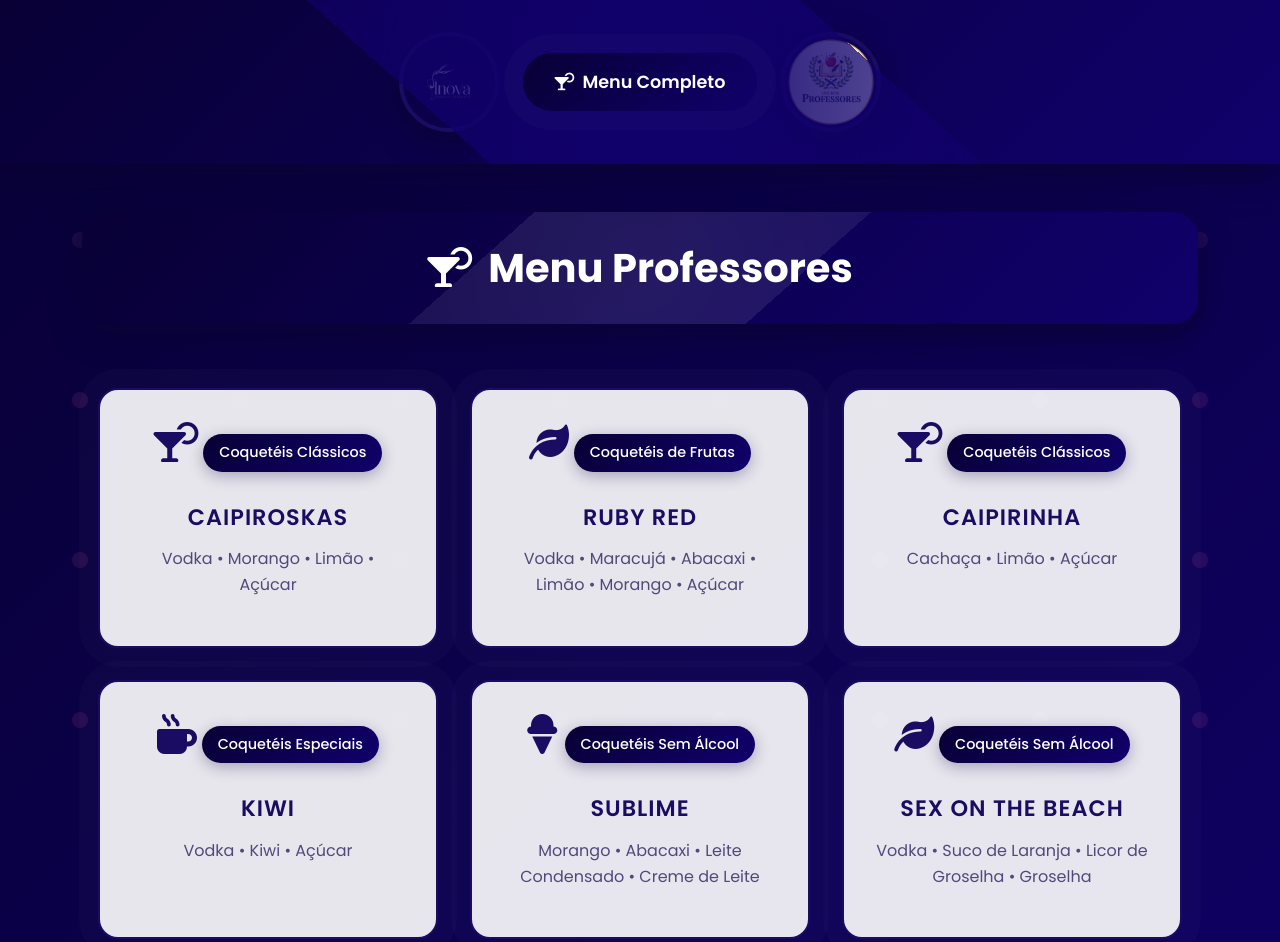
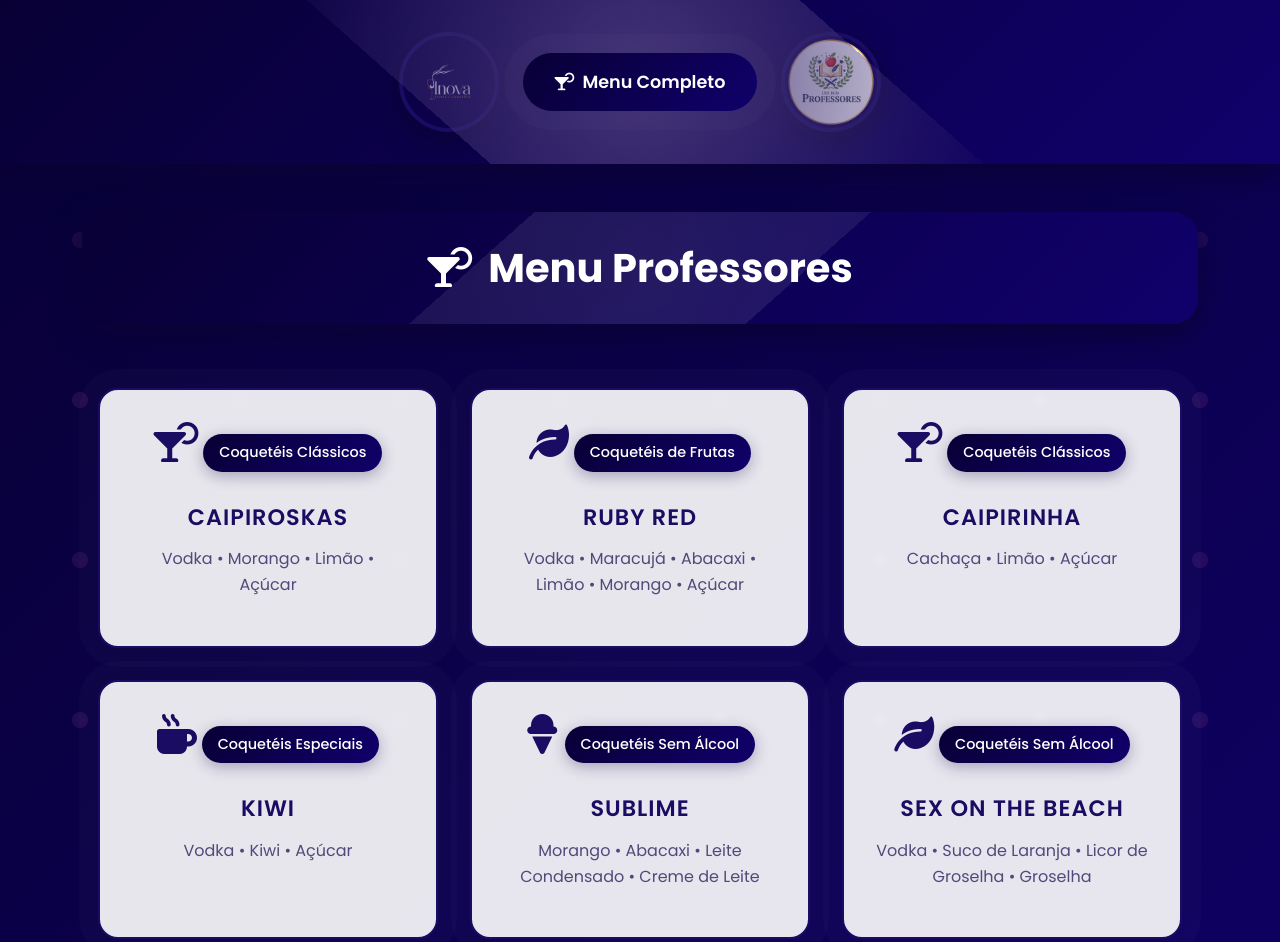
Before and after one commit to paulomml/Inova-Drinks_profs, a plain HTML site: page index.html in a window 1280 px wide. Shown: the top 942 px of the page. Drawn offline with nearby package versions, Linux system fonts and the light colour scheme.

Commit message:
Update index.html

```diff
--- a/index.html
+++ b/index.html
@@ -94,7 +94,7 @@
       left: -50%;
       width: 200%;
       height: 200%;
-      background: radial-gradient(circle, #10006b 0%, transparent 70%);
+      background: radial-gradient(circle, #423275 0%, transparent 30%);
       animation: float 6s ease-in-out infinite;
     }
 
```
